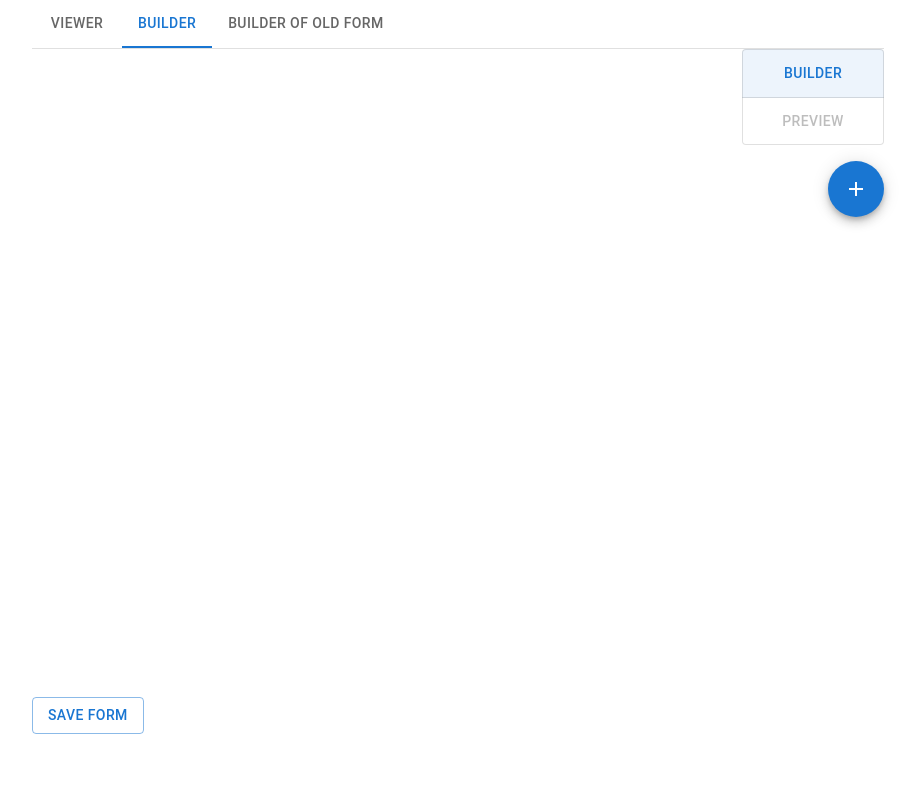
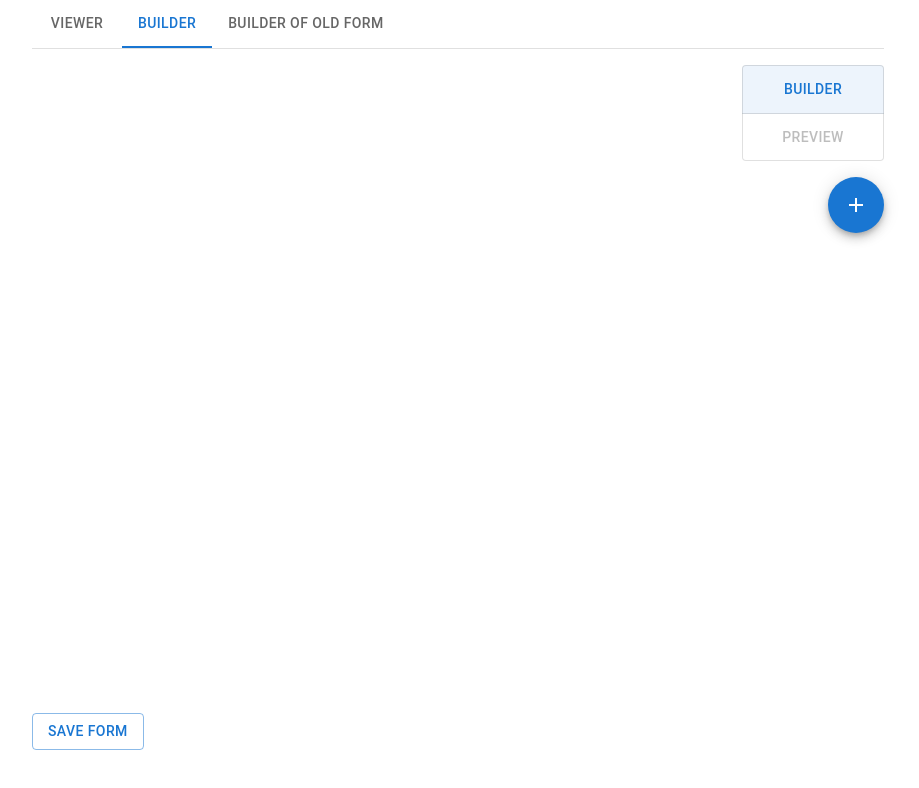
Before and after one commit to peterrwilson99/form-builder-mui, a React (Create React App) app: page / in a window 1280 px wide. Shown: the top 788 px of the page, without its empty margins (182-1101 px from the left). Built offline with nearby package versions, Linux system fonts and the light colour scheme.

Commit message:
sticky toolbox

```diff
--- a/src/components/MUI-Form-Builder/Builder.tsx
+++ b/src/components/MUI-Form-Builder/Builder.tsx
@@ -154,7 +154,7 @@ const Builder: FC<BuilderProps> = (props) => {
                     </Box>
                 </Grid>
                 <Grid item xs={12} md={2}>
-                    <Box className="controls" sx={{display: 'flex', flexDirection: 'column', }}>
+                    <Box className="controls" sx={{display: 'flex', flexDirection: 'column', marginTop: '1rem', position: 'sticky', top: '1rem', zIndex: 1}}>
                         <ToggleButtonGroup
                             color="primary"
                             orientation='vertical'
```
